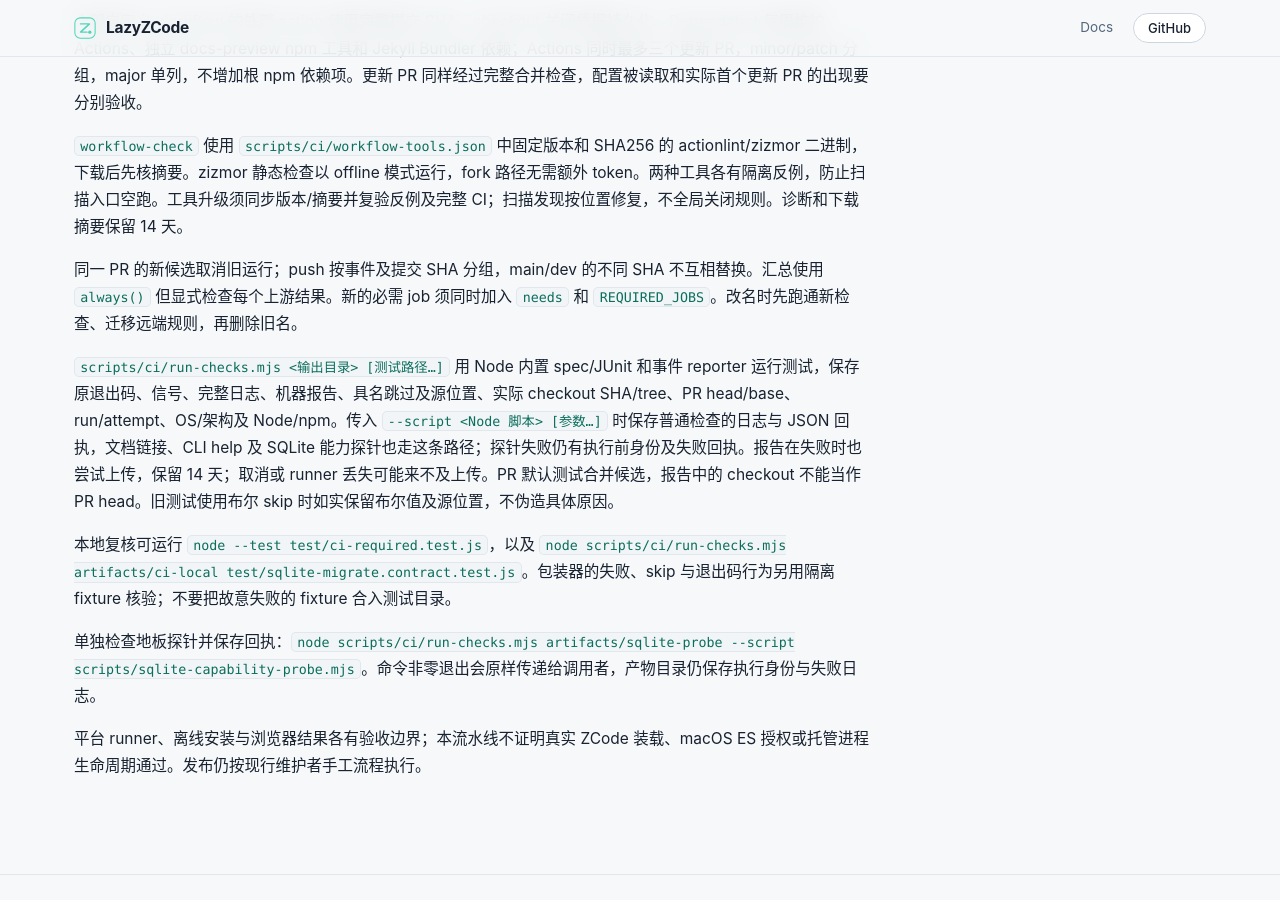
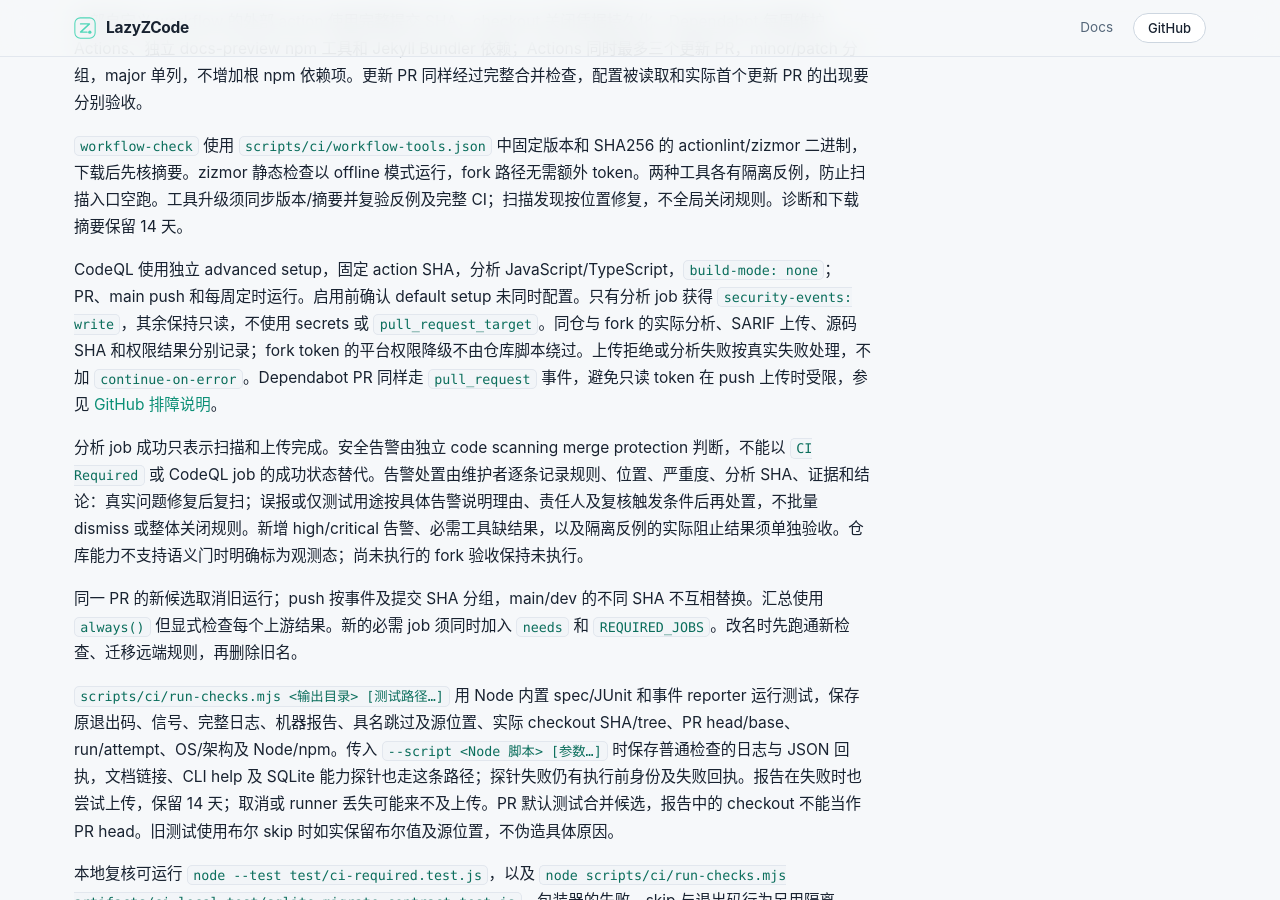
Before and after one commit to Acfufu/lazyzcode, a Jekyll site: the page built from docs/developers/ci.md, in a window 1280 px wide and 900 px high, scrolled down 812 px. Built offline with Jekyll 4.4.1, drawn with Linux system fonts in a browser that asks for light colours; our own code applies the rules of GitHub Pages for plain Markdown files.

Commit message:
ci: add independent JavaScript CodeQL analysis and alert policy

```diff
--- a/docs/developers/ci.md
+++ b/docs/developers/ci.md
@@ -16,6 +16,10 @@ CI 每个 PR 完整运行 Node 24 三平台、文档链接和 Node 24.0.0 SQLite
 
 `workflow-check` 使用 `scripts/ci/workflow-tools.json` 中固定版本和 SHA256 的 actionlint/zizmor 二进制，下载后先核摘要。zizmor 静态检查以 offline 模式运行，fork 路径无需额外 token。两种工具各有隔离反例，防止扫描入口空跑。工具升级须同步版本/摘要并复验反例及完整 CI；扫描发现按位置修复，不全局关闭规则。诊断和下载摘要保留 14 天。
 
+CodeQL 使用独立 advanced setup，固定 action SHA，分析 JavaScript/TypeScript，`build-mode: none`；PR、main push 和每周定时运行。启用前确认 default setup 未同时配置。只有分析 job 获得 `security-events: write`，其余保持只读，不使用 secrets 或 `pull_request_target`。同仓与 fork 的实际分析、SARIF 上传、源码 SHA 和权限结果分别记录；fork token 的平台权限降级不由仓库脚本绕过。上传拒绝或分析失败按真实失败处理，不加 `continue-on-error`。Dependabot PR 同样走 `pull_request` 事件，避免只读 token 在 push 上传时受限，参见 [GitHub 排障说明](https://docs.github.com/en/code-security/reference/code-scanning/troubleshoot-analysis-errors/resource-not-accessible)。
+
+分析 job 成功只表示扫描和上传完成。安全告警由独立 code scanning merge protection 判断，不能以 `CI Required` 或 CodeQL job 的成功状态替代。告警处置由维护者逐条记录规则、位置、严重度、分析 SHA、证据和结论：真实问题修复后复扫；误报或仅测试用途按具体告警说明理由、责任人及复核触发条件后再处置，不批量 dismiss 或整体关闭规则。新增 high/critical 告警、必需工具缺结果，以及隔离反例的实际阻止结果须单独验收。仓库能力不支持语义门时明确标为观测态；尚未执行的 fork 验收保持未执行。
+
 同一 PR 的新候选取消旧运行；push 按事件及提交 SHA 分组，main/dev 的不同 SHA 不互相替换。汇总使用 `always()` 但显式检查每个上游结果。新的必需 job 须同时加入 `needs` 和 `REQUIRED_JOBS`。改名时先跑通新检查、迁移远端规则，再删除旧名。
 
 `scripts/ci/run-checks.mjs <输出目录> [测试路径…]` 用 Node 内置 spec/JUnit 和事件 reporter 运行测试，保存原退出码、信号、完整日志、机器报告、具名跳过及源位置、实际 checkout SHA/tree、PR head/base、run/attempt、OS/架构及 Node/npm。传入 `--script <Node 脚本> [参数…]` 时保存普通检查的日志与 JSON 回执，文档链接、CLI help 及 SQLite 能力探针也走这条路径；探针失败仍有执行前身份及失败回执。报告在失败时也尝试上传，保留 14 天；取消或 runner 丢失可能来不及上传。PR 默认测试合并候选，报告中的 checkout 不能当作 PR head。旧测试使用布尔 skip 时如实保留布尔值及源位置，不伪造具体原因。
```
Also changed, not shown: .github/workflows/codeql.yml (added).
